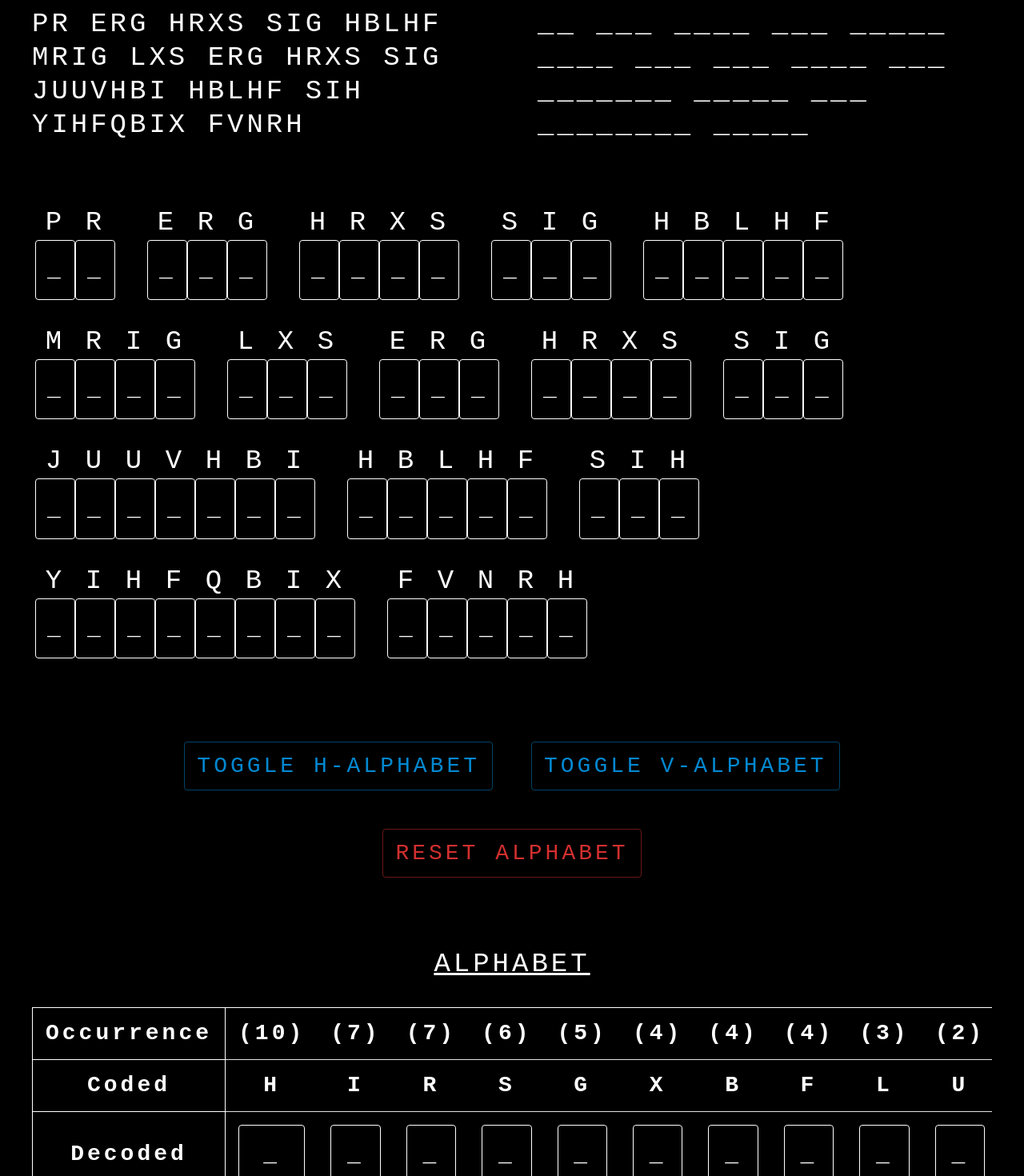
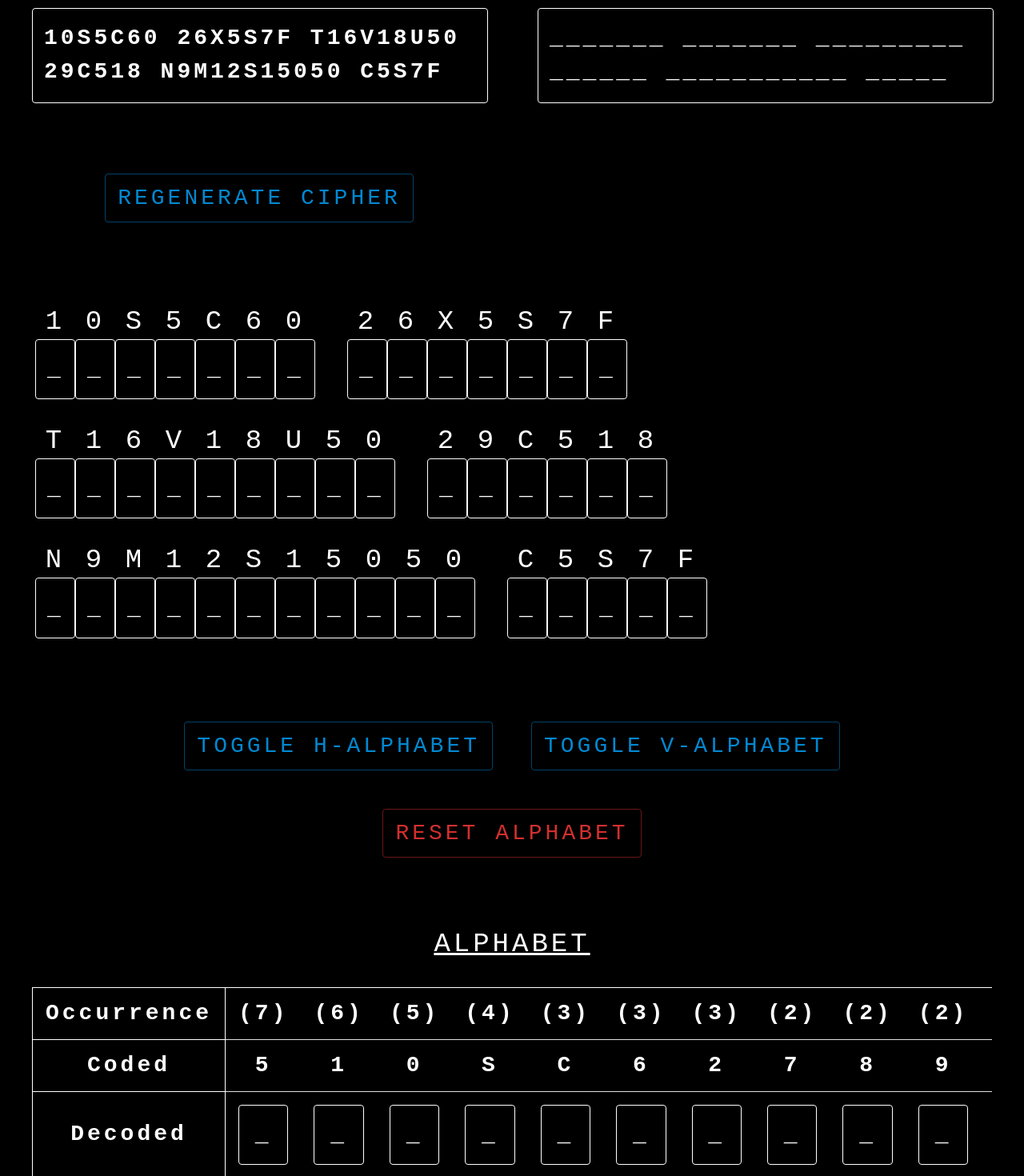
Before and after one commit to ChipsiXiang/ChipsiXiang.github.io, a React (Create React App) app: page / in a window 1280 px wide. Shown: the part 240-1710 px from the top of the page at 80% size. Built offline with nearby package versions, Linux system fonts and the light colour scheme.

Commit message:
add misc changes, new code, WIP dynamic cipher

```diff
--- a/src/App.css
+++ b/src/App.css
@@ -4,7 +4,7 @@
 body {
   background-color: black;
 }
-.App-header {
+.app-header {
   background-color: #282c34;
   min-height: 100vh;
   display: flex;
--- a/src/App.tsx
+++ b/src/App.tsx
@@ -14,98 +14,101 @@ import {
 	ThemeProvider,
 	Typography
 } from '@mui/material'
-import {grey} from '@mui/material/colors'
-
-const mainWhite = '#FFFFFF'
-
-const theme = createTheme({
-	palette: {
-		primary: {
-			main: mainWhite
-		},
-		secondary: {
-			main: grey[500]
-		}
-	},
-	typography: {
-		fontFamily: 'monospace',
-		allVariants: {
-			color: mainWhite,
-			letterSpacing: 4
-		},
-	},
-	components: {
-		MuiTextField: {
-			styleOverrides: {
-				root: {
-					border: `1px solid ${mainWhite}`,
-					borderRadius: '4px',
-					input: {
-						color: mainWhite
-					}
-				}
-			}
-		},
-		MuiTableCell: {
-			styleOverrides: {
-				root: {
-					input: {
-						color: mainWhite,
-						fontSize: '1.75rem',
-
-					},
-					color: mainWhite,
-					fontWeight: 'bold',
-					fontSize: '1.75rem',
-					textAlign: 'center'
-				}
-			}
-		}
-	}
-})
+import theme from './themes/theme'
 
 function App() {
 
-	// ToDo: add custom ciphers
+	// ToDo: add custom ciphers (WIP)
 	// ToDo: add graph for cipher-distribution
 	// ToDo: adjust alphabet table
 	// ToDo: make cipher alphabet adjustable
 
 
 	// Encoded Message
-	const [cipher, setCipher] = useState<string>('PR ERG HRXS SIG HBLHF MRIG LXS ERG HRXS SIG JUUVHBI HBLHF SIH YIHFQBIX FVNRH')
+	// const [cipher, setCipher] = useState<string>('PR ERG HRXS SIG HBLHF MRIG LXS ERG HRXS SIG JUUVHBI HBLHF SIH YIHFQBIX FVNRH')
+	const [cipher, setCipher] = useState<string>('10S5C60 26X5S7F T16V18U50 29C518 N9M12S15050 C5S7F')
+
 
 	// defaultAlphabet with pattern:
 	// Cipher | #CipherOccurenceInMessage | Decoded Cipher
+	// let defaultAlphabet: [string, number, string][] = [
+	// 	['H', 0, '_'],
+	// 	['I', 0, '_'],
+	// 	['R', 0, '_'],
+	// 	['S', 0, '_'],
+	// 	['G', 0, '_'],
+	// 	['X', 0, '_'],
+	// 	['B', 0, '_'],
+	// 	['F', 0, '_'],
+	// 	['L', 0, '_'],
+	// 	['U', 0, '_'],
+	// 	['V', 0, '_'],
+	// 	['E', 0, '_'],
+	// 	['P', 0, '_'],
+	// 	['Y', 0, '_'],
+	// 	['M', 0, '_'],
+	// 	['J', 0, '_'],
+	// 	['Q', 0, '_'],
+	// 	['N', 0, '_'],
+	// ]
+
 	let defaultAlphabet: [string, number, string][] = [
-		['H', 0, '_'],
-		['I', 0, '_'],
-		['R', 0, '_'],
+		['1', 0, '_'],
+		['0', 0, '_'],
 		['S', 0, '_'],
-		['G', 0, '_'],
+		['5', 0, '_'],
+		['C', 0, '_'],
+		['6', 0, '_'],
+		['2', 0, '_'],
 		['X', 0, '_'],
-		['B', 0, '_'],
+		['7', 0, '_'],
+		['T', 0, '_'],
+		['V', 0, '_'],
+		['8', 0, '_'],
+		['U', 0, '_'],
+		['9', 0, '_'],
+		['N', 0, '_'],
+		['M', 0, '_'],
 		['F', 0, '_'],
-		['L', 0, '_'],
-		['U', 0, '_'],
-		['V', 0, '_'],
-		['E', 0, '_'],
-		['P', 0, '_'],
-		['Y', 0, '_'],
-		['M', 0, '_'],
-		['J', 0, '_'],
-		['Q', 0, '_'],
-		['N', 0, '_'],
 	]
 
 	// count occurrences of cipher in message
-	for (let i = 0; i < defaultAlphabet.length; i++) {
-		for (let k = 0; k < cipher.length; k++) {
-			if (defaultAlphabet[i][0] === cipher[k]) {
-				defaultAlphabet[i][1]++
+	for (const lett of defaultAlphabet) {
+		for (const ciph of cipher) {
+			if(lett[0] === ciph) {
+				lett[1]++
 			}
 		}
 	}
+
+	const generateNewAlphabet = (newCipher: string): void => {
+
+		const newCipherArray = Array.from(newCipher)
+		const newAlphabet: [string, number, string][] = []
+
+		for(const c of newCipherArray) {
+			if(c === ' ') {
+				continue
+			}
+
+			const a: [string, number, string] = [c, 0, c === ' ' ? ' ' : '_']
+			if(!newAlphabet.includes(a)){
+				newAlphabet.push(a)
+			}
+		}
+
+		for(const a of newAlphabet) {
+			for(const c of newCipherArray) {
+				if(a[0] === c) {
+					a[1]++
+				}
+			}
+		}
+
+		newAlphabet.sort((a, b) => b[1] - (a[1]))
+		setAlphabet(newAlphabet)
+	}
+
 	defaultAlphabet = defaultAlphabet.sort((a, b) => b[1] - (a[1]))
 
 	//other states
@@ -116,7 +119,6 @@ function App() {
 	const [splitCipher, setSplitCipher] = useState<string[]>(cipher.split(' '))
 	const [showHorizontalAlphabet, setShowHorizontalAlphabet] = useState<boolean>(true)
 	const [showVerticalAlphabet, setShowVerticalAlphabet] = useState<boolean>(false)
-
 
 	const getSplitLines = () => {
 		const lines = []
@@ -143,17 +145,23 @@ function App() {
 				flexWrap='wrap'
 				p='4rem 3rem 0'
 			>
-				{lines}
+				{ lines }
 			</Stack>)
 	}
 	const getCipherWithInteractiveTextFields = (s: string) => {
 		const textFields = []
-		for(let i = 0; i < s.length; i++) {
-			const decipheredIndex = alphabet.findIndex((a) => a[0] === s[i])
+		const textAsArray = Array.from(s)
+		for(const letter of textAsArray) {
+			const decipheredIndex = alphabet.findIndex((a) => a[0] === letter)
+			console.log('letter:', letter)
+			console.log('index: ', decipheredIndex)
+			if(decipheredIndex < 0 || decipheredIndex > alphabet.length) {
+				continue
+			}
 			textFields.push(
 				<Stack direction='column'>
 					<Typography variant='h4'>
-						{s[i]}
+						{letter}
 					</Typography>
 					<TextField
 						value={alphabet[decipheredIndex][2]}
@@ -177,19 +185,27 @@ function App() {
 	}
 
 	const handleChange = (s: string, i: number) => {
+		if(s.length > 1) {
+			return
+		}
+		let letter = s
 		const tmp = [...alphabet]
-		tmp[i][2] = s.toUpperCase()
+		if(letter === '' || letter === ' ') {
+			letter = '_'
+		}
+		tmp[i][2] = letter.toUpperCase()
 		setAlphabet(tmp)
 	}
 
 	useEffect(() => {
 		let newMessage = ''
-		for (let i = 0; i < cipher.length; i++) {
-			for (let k = 0; k < alphabet.length; k++) {
-				if (cipher[i] === alphabet[k][0]) {
-					newMessage += alphabet[k][2]
+		for (const c of cipher) {
+			for (const a of alphabet) {
+				if (c === a[0]) {
+					newMessage += a[2]
 					break
-				} else if (cipher[i] === ' ') {
+				}
+				else if (c === ' ') {
 					newMessage += ' '
 					break
 				}
@@ -200,14 +216,14 @@ function App() {
 
 	const getDecodedFields = () => {
 		return alphabet.map((c, index) => (
-			<TableCell key={`hDecoded-${index}`} align='center' >
+			<TableCell key={`hDecoded-${index}`} align='center' sx={{color: 'white'}} >
 				<TextField
 					value={c[2]}
 					sx={{
 						input: {
 							textAlign: 'center',
 							fontSize: '1.75rem',
-							fontWeight: 'bold'
+							fontWeight: 'bold',
 						}
 					}}
 					onFocus={(e) => e.target.select()}
@@ -275,17 +291,36 @@ function App() {
 					<Typography variant='h4' sx={{textDecoration: 'underline'}} pb='2rem'>
 						CIPHER
 					</Typography>
-					<Typography variant='h4' textAlign='left'>
-						{cipher}
-					</Typography>
+					<TextField
+						value={ cipher }
+						multiline
+						sx={{
+							width: '100%',
+						}}
+						onChange={(e) => setCipher(e.target.value)}
+					/>
 				</Grid>
 				<Grid item xs={6}>
 					<Typography variant='h4' sx={{textDecoration: 'underline'}} pb='2rem'>
 						DECODING
 					</Typography>
-					<Typography variant='h4' textAlign='left'>
-						{deciphered}
-					</Typography>
+					<TextField
+						value={ deciphered }
+						multiline
+						sx={{
+							width: '100%',
+						}}
+					/>
+				</Grid>
+				<Grid item xs={6}>
+					<Button
+						variant='outlined'
+						color='info'
+						sx={{ fontSize: '1.75rem', m: '1.5rem' }}
+						onClick={() => generateNewAlphabet(cipher)}
+					>
+						Regenerate Cipher
+					</Button>
 				</Grid>
 				{
 					getSplitLines()
--- /dev/null
+++ b/src/themes/theme.tsx
@@ -0,0 +1,60 @@
+import {createTheme} from '@mui/material'
+import {grey} from '@mui/material/colors'
+
+export const mainWhite = '#FFFFFF'
+
+const theme = createTheme({
+	palette: {
+		primary: {
+			main: mainWhite
+		},
+		secondary: {
+			main: grey[500]
+		}
+	},
+	typography: {
+		fontFamily: 'monospace',
+		allVariants: {
+			color: mainWhite,
+			letterSpacing: 4
+		},
+	},
+	components: {
+		MuiTextField: {
+			styleOverrides: {
+				root: {
+					border: `1px solid ${mainWhite}`,
+					borderRadius: '4px',
+					input: {
+						color: mainWhite
+					},
+					textArea: {
+						display: 'flex',
+						textAlign: 'left',
+						fontSize: '1.75rem',
+						fontWeight: 'bold',
+						color: 'white',
+						lineHeight: '150%'
+					}
+				}
+			}
+		},
+		MuiTableCell: {
+			styleOverrides: {
+				root: {
+					input: {
+						color: mainWhite,
+						fontSize: '1.75rem',
+
+					},
+					color: mainWhite,
+					fontWeight: 'bold',
+					fontSize: '1.75rem',
+					textAlign: 'center'
+				}
+			}
+		}
+	}
+})
+
+export default theme
```
Also changed, not shown: 1 other file (tests, documents, lock files or other folders).
